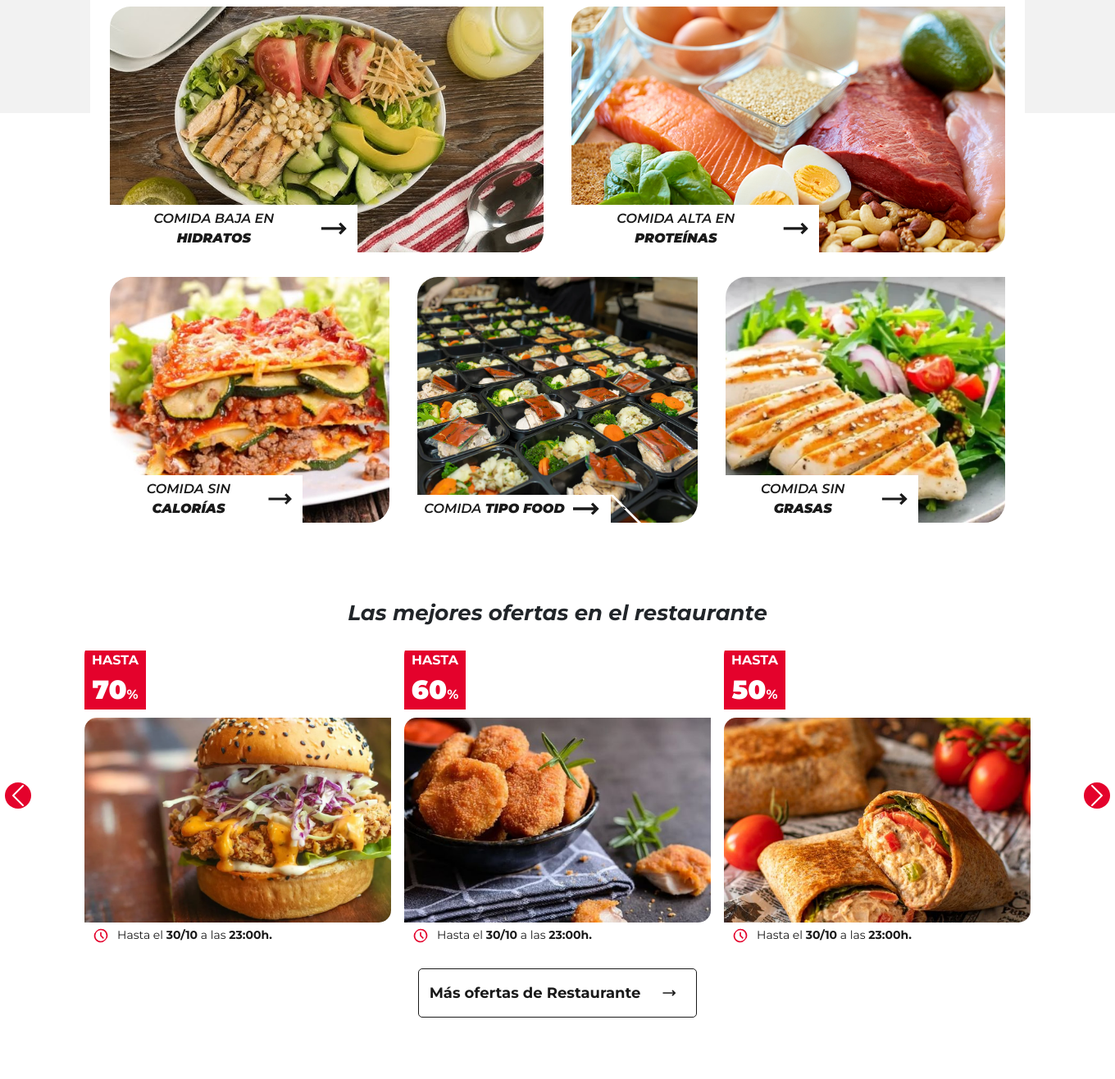
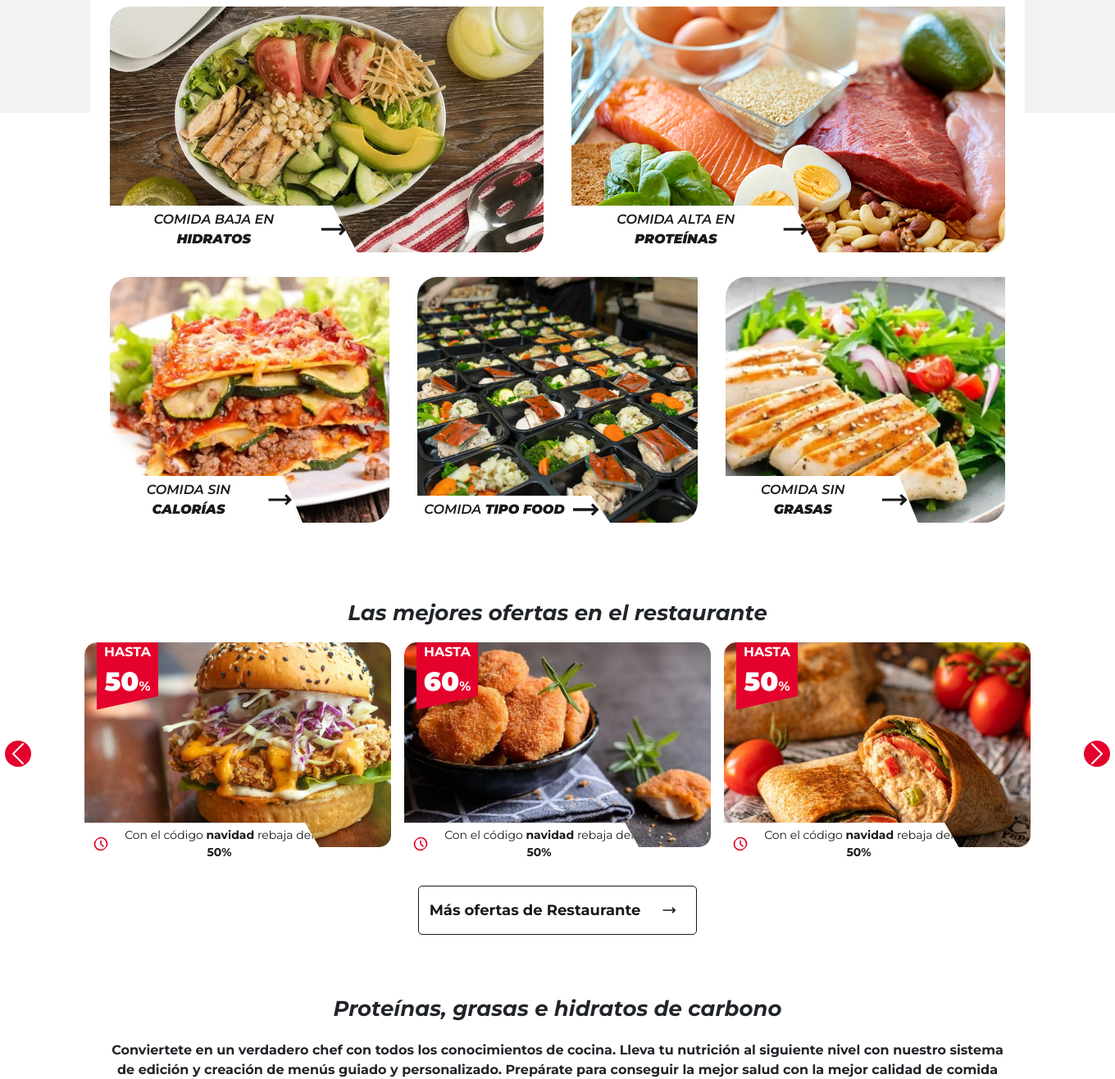
Before and after one commit to JaviFigueroaVicente/DAW2-Web-Gastronomica, a PHP site: the page made by index.php in a window 1360 px wide; the page is wider, and only the part inside the window is pictured. Shown: the part 1175-2492 px from the top of that part at 82% size. Run offline with PHP 8.4, Linux system fonts and the light colour scheme.

Commit message:
ajustes generales

```diff
--- a/api/models/user.php
+++ /dev/null
@@ -1,6 +0,0 @@
-
-
-header("Access-Control-Allow-Origin: *");
-header("Content-Type: application/json; charset=UTF-8");
-header("Access-Control-Allow-Methods: GET, POST");
-header("Access-Control-Allow-Headers: Content-Type, Access-Control-Allow-Headers, Authorization, X-Requested-With");
--- a/controllers/cestaController.php
+++ b/controllers/cestaController.php
@@ -13,6 +13,10 @@
 
 
     public function añadirCesta(){
+        if (!isset($_SESSION['user_id'])){
+            header("Location: ?url=login");
+            return;
+        }
         $user_id = $_SESSION['user_id'];
         $producto_id = $_POST['producto_id'];
         $cantidad = $_POST['cantidad'];
--- a/controllers/productoController.php
+++ b/controllers/productoController.php
@@ -16,8 +16,9 @@
 
     public function productoIndividual(){
         $id = intval($_GET['id']);
-        $categoriaId = CategoriaProductoDAO::getCategoriaProductoById($id);
         $productoIndividual = ProductosDAO::getProductoIndividual($id);
+        $id_categoria = $productoIndividual['id_categoria_producto'];
+        $categoriaId = CategoriaProductoDAO::getCategoriaProductoById($id_categoria);
         include_once 'views/producto-individual.php';
     }
 
--- a/controllers/userController.php
+++ b/controllers/userController.php
@@ -96,7 +96,7 @@
     public function logout() {
         session_start();
         session_destroy();
-        header("Location: ?url=index");
+        header("Location: ?url=login");
         exit;
     }
 
--- a/index.php
+++ b/index.php
@@ -2,14 +2,14 @@
 session_start();
 
 header('Content-Type: text/html; charset=UTF-8');
-$protectedRoutes = ['productos', 'finalizar'];
+$protectedRoutes = ['finalizar', 'comprar', 'admin', 'api', 'cuenta', 'datos-personales', 'datos-personales','datos-acceso'];
 
 
 $url = $_GET['url'] ?? 'index';
 
 
 if (in_array($url, $protectedRoutes) && !isset($_SESSION['user_id'])) {
-    header("Location ?url=login");
+    header("Location: ?url=login");
     exit;
 }
 
--- a/models/users/UserDAO.php
+++ b/models/users/UserDAO.php
@@ -69,7 +69,7 @@
 
         if (is_null($apellidos)) $apellidos = null;
         if (is_null($direccion)) $direccion = null;
-        if (is_null($telefono)) $telefono = null;
+        if (is_null($telefono)) $telefono = 0;
 
         $resultado = $stmt->execute();
 
--- a/views/css/styles.css
+++ b/views/css/styles.css
@@ -820,7 +820,7 @@
 
 #grid-comidas .col a {
     position: absolute;
-    bottom: 0px;
+    bottom: -1px;
     left: 10px;
     color: #1a1a1a;
     text-decoration: none;
@@ -830,6 +830,7 @@
     text-align: center;
     background-color: #ffffff;
     transition: filter 0.2s ease;
+    clip-path: polygon(0 0, 90% 0, 100% 100%, 100% 100%, 0 100%);
 }
 #grid-comidas .col a:hover{
     color: #888888;
@@ -907,6 +908,7 @@
 
 .carousel-item {
     width: 100%;
+    transition: transform 1s ease-in-out;
 }
 
 
@@ -922,17 +924,23 @@
     height: 250px;
     object-fit: cover;
     border-radius: 15px 0 15px 0;
+    position: relative;
+
 }
 
 .discount {
     font-size: 16px;
     font-weight: bold;
-    margin: 10px 0;
+    margin-left: 15px;
     display: flex;
     justify-content: left;
     width: 75px;
     background-color: #E4022C;
     color: #ffffff;
+    z-index: 2;
+    position: absolute;
+    padding-bottom: 10px;
+    clip-path: polygon(0 0, 100% 0, 100% 80%, 0 100%, 0 100%);
 }
 
 .discount strong{
@@ -949,6 +957,10 @@
     position: relative;
     background-color: #ffffff;
     padding: 5px 10px;
+    z-index: 30;
+    margin-top: -30px;
+    width: 80%;
+    clip-path: polygon(0 0, 90% 0, 100% 100%, 100% 100%, 0 100%);
 }
 
 .deadline img {
@@ -962,17 +974,6 @@
 
 .deadline strong {
     font-weight: 700;
-}
-
-.deadline::after {
-    content: '';
-    position: absolute;
-    top: 0;
-    right: 0;
-    width: 20px;
-    height: 20px;
-    background-color: #ffffff;
-    clip-path: polygon(100% 0, 0 100%, 100% 100%);
 }
 
 
@@ -1429,6 +1430,14 @@
     background-color: #ffffff;
 }
 
+.modificar-producto button:hover{
+    cursor: pointer;
+}
+
+.modificar-producto button:disabled{
+    cursor: not-allowed;
+}
+
 
 .modificar-producto input{
     width: 35px;
@@ -1440,6 +1449,11 @@
     border-bottom: none;
     border-left: 1px solid #888888;
     border-right: 1px solid #888888;
+    background-color: #ffffff;
+}
+
+.modificar-producto input:hover{
+    cursor: auto;
 }
 
 
@@ -2220,6 +2234,10 @@
     height: 40px;
 }
 
+.cuenta-section nav{
+    border-top: none;
+}
+
 /* datos-personales */
 .datos-personales{
     background-color: #f2f2f2;
@@ -2538,6 +2556,12 @@
     background-color: #EA3D5E;
 }
 
+.agregar-cesta:disabled{
+    cursor: not-allowed;
+    background-color: #EA3D5Ef0;
+}
+
+
 .agregar-favoritos{
     margin-top: 20px;
     display: flex;
@@ -2713,8 +2737,6 @@
 }
 
 /* Mis pedidos */
-
-
 /* Producto individual  */
 .tabla-productos-pedido thead th{
     font-size: 14px;
@@ -2724,20 +2746,27 @@
     background-color: transparent;
 }
 
+.producto-pedido-foto .card a:hover{
+    border: none;
+}
+
 .producto-pedido-foto .card-finalizar{
     padding: 0;
     align-items: center;
 }
+
 
 .producto-pedido-foto .card-finalizar h5 a{
     color: #888888;
     font-weight: 600;
     font-size: 14px;
+    min-height: 0px;
 }
 
 .producto-pedido-foto .card-finalizar h5 a:hover{
     color: #1a1a1a;
     transition: all 0.3 ease;
+    border: none;
 }
 
 .producto-pedido-foto .card-finalizar .producto-borrar p{
--- a/views/index.php
+++ b/views/index.php
@@ -111,38 +111,38 @@
                     <div class="carousel-item active">
                         <div class="d-flex justify-content-center gap-3">
                             <div class="carousel-card">
-                                <a href="views/productos.php">
+                                <a href="?url=finalizar">
                                     <div class="discount">
-                                        <span>HASTA <strong>70</strong>%</span>
+                                        <span>HASTA <strong>50</strong>%</span>
                                     </div>
                                     <img src="views/img/banners/carousel-img1.webp" alt="">
                                     <div class="deadline">
                                         <img src="views/img/icons/clock.svg" alt="">
-                                        <p>Hasta el <strong>30/10</strong> a las <strong>23:00h.</strong></p>
+                                        <p>Con el código <strong>navidad</strong> rebaja del <strong>50%</strong></p>
                                     </div>
                                 </a>
                             </div>
                             <div class="carousel-card">
-                                <a href="views/productos.php">
+                                <a href="?url=finalizar">
                                     <div class="discount">
                                         <span>HASTA <strong>60</strong>%</span>
                                     </div>
                                     <img src="views/img/banners/carousel-img2.webp" alt="">
                                     <div class="deadline">
                                         <img src="views/img/icons/clock.svg" alt="">
-                                        <p>Hasta el <strong>30/10</strong> a las <strong>23:00h.</strong></p>
+                                        <p>Con el código <strong>navidad</strong> rebaja del <strong>50%</strong></p>
                                     </div>
                                 </a>
                             </div>
                             <div class="carousel-card">
-                                <a href="views/productos.php">
+                                <a href="?url=finalizar">
                                     <div class="discount">
                                         <span>HASTA <strong>50</strong>%</span>
                                     </div>
                                     <img src="views/img/banners/carousel-img3.webp" alt="">
                                     <div class="deadline">
                                         <img src="views/img/icons/clock.svg" alt="">
-                                        <p>Hasta el <strong>30/10</strong> a las <strong>23:00h.</strong></p>
+                                        <p>Con el código <strong>navidad</strong> rebaja del <strong>50%</strong></p>
                                     </div>
                                 </a>
                             </div>
@@ -151,38 +151,38 @@
                     <div class="carousel-item">
                         <div class="d-flex justify-content-center gap-3">
                             <div class="carousel-card">
-                                <a href="views/productos.php">
+                                <a href="?url=finalizar">
                                     <div class="discount">
                                         <span>HASTA <strong>70</strong>%</span>
                                     </div>
                                     <img src="views/img/banners/carousel-img2.webp" alt="">
                                     <div class="deadline">
                                         <img src="views/img/icons/clock.svg" alt="">
-                                        <p>Hasta el <strong>30/10</strong> a las <strong>23:00h.</strong></p>
+                                        <p>Con el código <strong>navidad</strong> rebaja del <strong>50%</strong></p>
                                     </div>
                                 </a>
                             </div>
                             <div class="carousel-card">
-                                <a href="views/productos.php">
+                                <a href="?url=finalizar">
                                     <div class="discount">
                                         <span>HASTA <strong>60</strong>%</span>
                                     </div>
                                     <img src="views/img/banners/carousel-img1.webp" alt="">
                                     <div class="deadline">
                                         <img src="views/img/icons/clock.svg" alt="">
-                                        <p>Hasta el <strong>30/10</strong> a las <strong>23:00h.</strong></p>
+                                        <p>Con el código <strong>navidad</strong> rebaja del <strong>50%</strong></p>
                                     </div>
                                 </a>
                             </div>
                             <div class="carousel-card">
-                                <a href="views/productos.php">
+                                <a href="?url=finalizar">
                                     <div class="discount">
                                         <span>HASTA <strong>50</strong>%</span>
                                     </div>
                                     <img src="views/img/banners/carousel-img3.webp" alt="">
                                     <div class="deadline">
                                         <img src="views/img/icons/clock.svg" alt="">
-                                        <p>Hasta el <strong>30/10</strong> a las <strong>23:00h.</strong></p>
+                                        <p>Con el código <strong>navidad</strong> rebaja del <strong>50%</strong></p>
                                     </div>
                                 </a>
                             </div>
@@ -191,38 +191,38 @@
                     <div class="carousel-item">
                         <div class="d-flex justify-content-center gap-3">
                             <div class="carousel-card">
-                                <a href="views/productos.php">
+                                <a href="?url=finalizar">
                                     <div class="discount">
                                         <span>HASTA <strong>70</strong>%</span>
                                     </div>
                                     <img src="views/img/banners/carousel-img3.webp" alt="">
                                     <div class="deadline">
                                         <img src="views/img/icons/clock.svg" alt="">
-                                        <p>Hasta el <strong>30/10</strong> a las <strong>23:00h.</strong></p>
+                                        <p>Con el código <strong>navidad</strong> rebaja del <strong>50%</strong></p>
                                     </div>
                                 </a>
                             </div>
                             <div class="carousel-card">
-                                <a href="views/productos.php">
+                                <a href="?url=finalizar">
                                     <div class="discount">
                                         <span>HASTA <strong>60</strong>%</span>
                                     </div>
                                     <img src="views/img/banners/carousel-img1.webp" alt="">
                                     <div class="deadline">
                                         <img src="views/img/icons/clock.svg" alt="">
-                                        <p>Hasta el <strong>30/10</strong> a las <strong>23:00h.</strong></p>
+                                        <p>Con el código <strong>navidad</strong> rebaja del <strong>50%</strong></p>
                                     </div>
                                 </a>
                             </div>
                             <div class="carousel-card">
-                                <a href="views/productos.php">
+                                <a href="?url=finalizar">
                                     <div class="discount">
                                         <span>HASTA <strong>50</strong>%</span>
                                     </div>
                                     <img src="views/img/banners/carousel-img2.webp" alt="">
                                     <div class="deadline">
                                         <img src="views/img/icons/clock.svg" alt="">
-                                        <p>Hasta el <strong>30/10</strong> a las <strong>23:00h.</strong></p>
+                                        <p>Con el código <strong>navidad</strong> rebaja del <strong>50%</strong></p>
                                     </div>
                                 </a>
                             </div>
```
Also changed, not shown: config/autoloader.php (added, +22 -0 lines), models/categorias/CategoriaIngrediente.php (deleted, +0 -36 lines), models/pedidos/PedidoDAO.php (+17 -1 lines), views/js/producto-individual.js (+10 -25 lines), views/producto-individual.php (+4 -15 lines), .htaccess.
